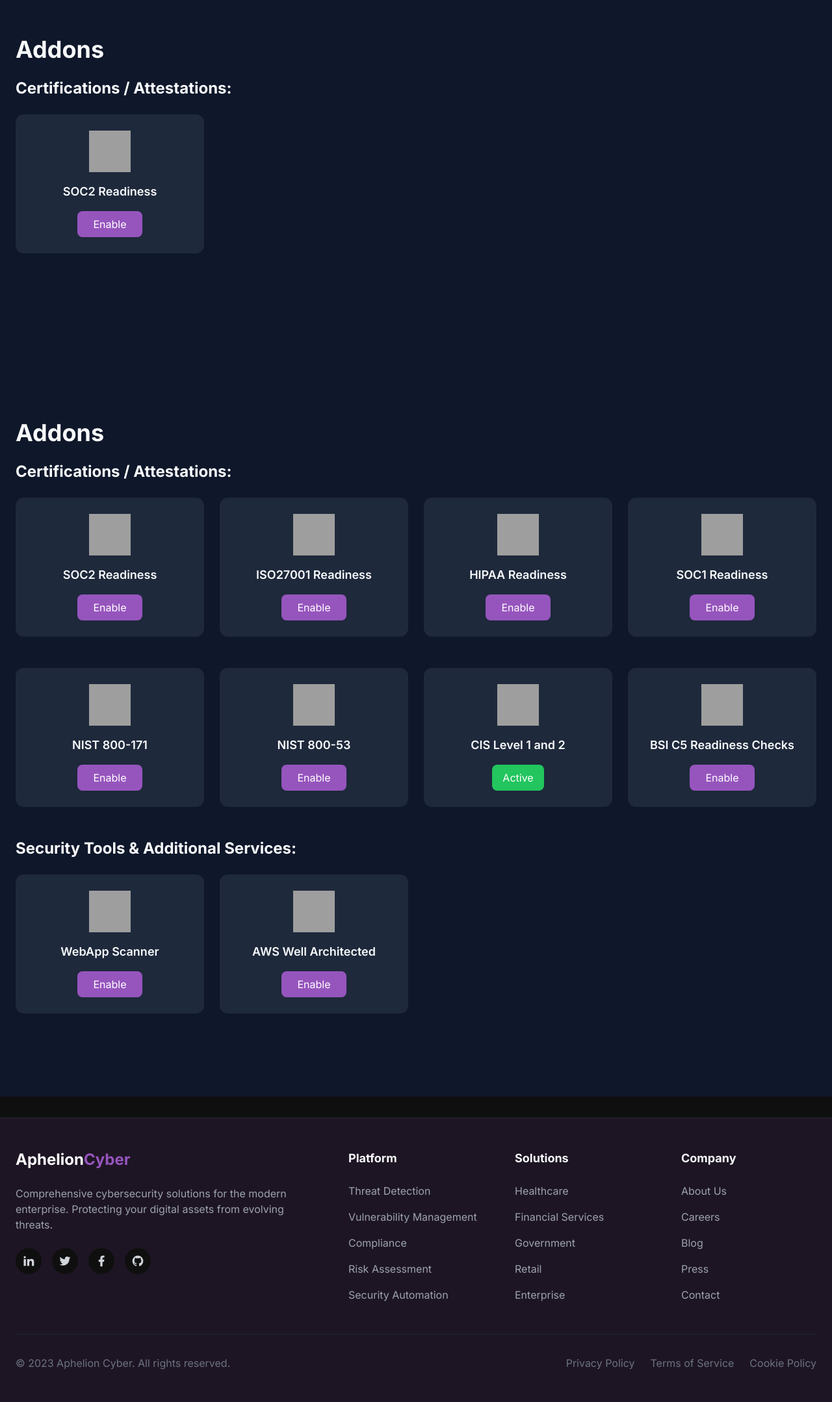
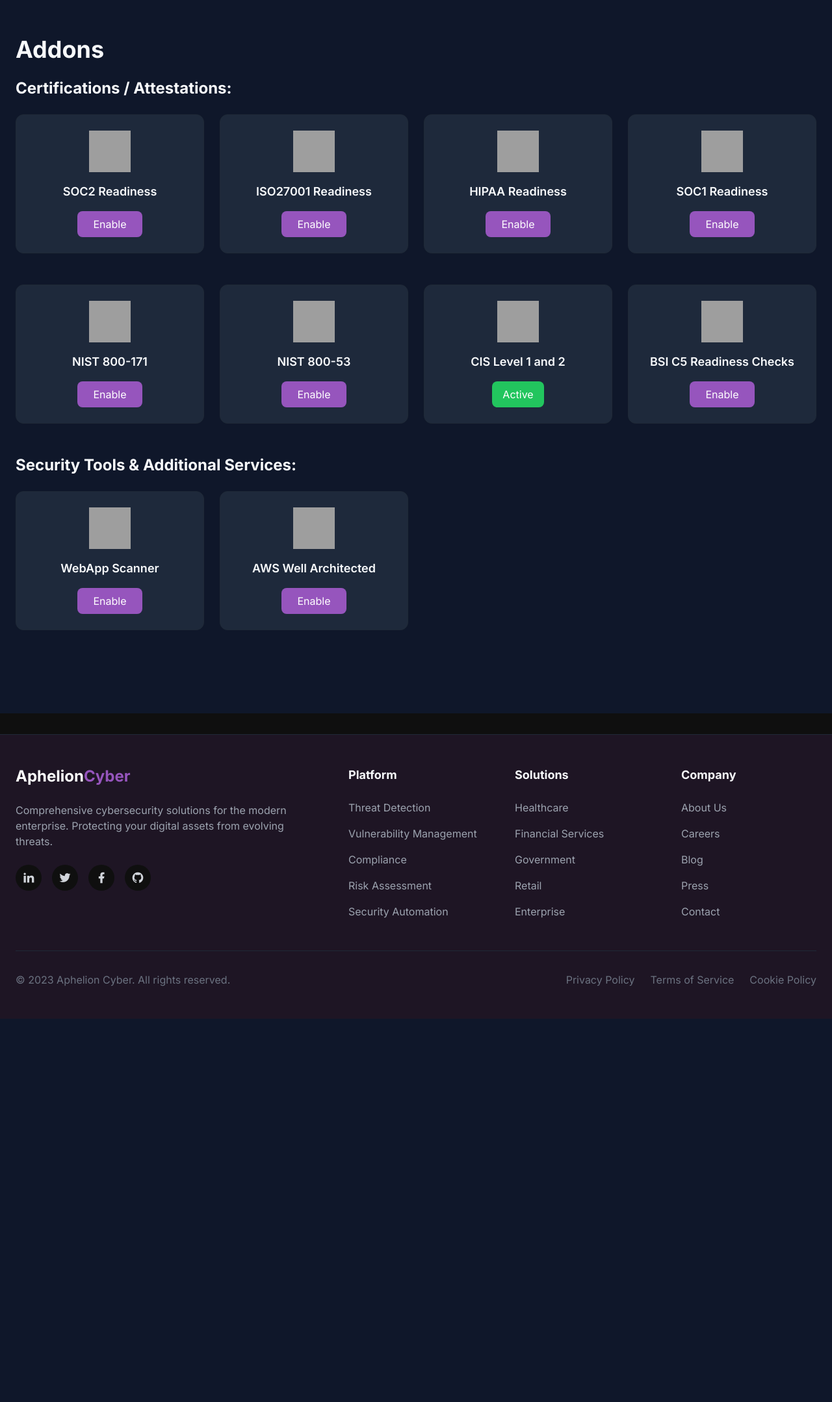
Before and after one commit to Luphonix-Prime/aphelion-cyber-new, a Django app: page /addons/ in a window 1280 px wide. Shown: the part 72-2230 px from the top of the page at 65% size. After the commit the page ends 1640 px from the top, so only its background shows below. Run offline with Django 5.2, Linux system fonts and the light colour scheme; some libraries are stand-ins or nearby versions; grey boxes are pictures that could not be loaded.

Commit message:
refactor(templates): simplify addons.html by removing redundant code and enhancing popup functionality
The changes include removing duplicate content and improving the popup functionality to dynamically update the displayed message based on the selected service. This enhances maintainability and reduces redundancy in the template.

```diff
--- a/templates/website/addons.html
+++ b/templates/website/addons.html
@@ -4,29 +4,7 @@
 {% block meta_description %}Explore additional security certifications, attestations, and tools to enhance your security posture.{% endblock %}
 
 {% block content %}
-<div class="pt-32 pb-20 bg-[#0f172a]">
-    <div class="container mx-auto px-4 md:px-6">
-        <div class="mb-12">
-            <h1 class="text-3xl md:text-4xl font-bold mb-6">Addons</h1>
 
-            <!-- Certifications / Attestations Section -->
-            <div class="mb-12">
-                <h2 class="text-2xl font-bold mb-6">Certifications / Attestations:</h2>
-                <div class="grid grid-cols-1 sm:grid-cols-2 lg:grid-cols-4 gap-6">
-                    <!-- SOC2 Readiness -->
-                    <div class="bg-[#1e293b] border border-gray-800 rounded-xl p-6 flex flex-col items-center">
-                        <img src="/static/images/soc2-logo.png" alt="SOC2" class="w-16 h-16 mb-4">
-                        <h3 class="text-lg font-semibold mb-4">SOC2 Readiness</h3>
-                        <button onclick="showPopup('SOC2 Readiness')" class="bg-[#9655BD] hover:bg-[#8b5cf6] text-white px-6 py-2 rounded-lg transition-colors">
-                            Enable
-                        </button>
-                    </div>
-                    <!-- Add onclick handlers to other Enable buttons similarly -->
-                </div>
-            </div>
-        </div>
-    </div>
-</div>
 
 <!-- Pop-up Dialog -->
 <div id="popup" class="fixed inset-0 bg-black bg-opacity-50 hidden flex items-center justify-center z-50">
@@ -37,7 +15,7 @@
                 <i class="ri-close-line text-2xl"></i>
             </button>
         </div>
-        <p class="text-gray-300 mb-6">Schedule a demo to enable SOC2 Readiness for all cloud accounts</p>
+        <p class="text-gray-300 mb-6" id="popupData">Schedule a demo to enable SOC2 Readiness for all cloud accounts</p>
         <p class="text-gray-300 mb-6">Click "Schedule Demo" to proceed</p>
         <div class="flex justify-end gap-4">
             <button onclick="closePopup()" class="px-6 py-2 border border-gray-600 rounded-lg hover:bg-gray-700 transition-colors">
@@ -53,6 +31,7 @@
 <script>
 function showPopup(service) {
     document.getElementById('popupTitle').textContent = `Purchase ${service}?`;
+    document.getElementById('popupData').textContent = `Schedule a demo to enable ${service}? for all cloud accounts`;
     document.getElementById('popup').classList.remove('hidden');
 }
 
@@ -80,10 +59,10 @@ function scheduleDemo() {
                 <h2 class="text-2xl font-bold mb-6">Certifications / Attestations:</h2>
                 <div class="grid grid-cols-1 sm:grid-cols-2 lg:grid-cols-4 gap-6">
                     <!-- SOC2 Readiness -->
-                    <div class="bg-[#1e293b] border border-gray-800 rounded-xl p-6 flex flex-col items-center">
+                    <div  class="bg-[#1e293b] border border-gray-800 rounded-xl p-6 flex flex-col items-center">
                         <img src="/static/images/soc2-logo.png" alt="SOC2" class="w-16 h-16 mb-4">
                         <h3 class="text-lg font-semibold mb-4">SOC2 Readiness</h3>
-                        <button class="bg-[#9655BD] hover:bg-[#8b5cf6] text-white px-6 py-2 rounded-lg transition-colors">
+                        <button onclick="showPopup('SOC2 Readiness')" class="bg-[#9655BD] hover:bg-[#8b5cf6] text-white px-6 py-2 rounded-lg transition-colors">
                             Enable
                         </button>
                     </div>
@@ -92,16 +71,16 @@ function scheduleDemo() {
                     <div class="bg-[#1e293b] border border-gray-800 rounded-xl p-6 flex flex-col items-center">
                         <img src="/static/images/iso27001-logo.png" alt="ISO27001" class="w-16 h-16 mb-4">
                         <h3 class="text-lg font-semibold mb-4">ISO27001 Readiness</h3>
-                        <button class="bg-[#9655BD] hover:bg-[#8b5cf6] text-white px-6 py-2 rounded-lg transition-colors">
+                        <button onclick="showPopup('ISO27001 Readiness')" class="bg-[#9655BD] hover:bg-[#8b5cf6] text-white px-6 py-2 rounded-lg transition-colors">
                             Enable
                         </button>
                     </div>
 
                     <!-- HIPAA Readiness -->
-                    <div class="bg-[#1e293b] border border-gray-800 rounded-xl p-6 flex flex-col items-center">
+                    <div  class="bg-[#1e293b] border border-gray-800 rounded-xl p-6 flex flex-col items-center">
                         <img src="/static/images/hipaa-logo.png" alt="HIPAA" class="w-16 h-16 mb-4">
                         <h3 class="text-lg font-semibold mb-4">HIPAA Readiness</h3>
-                        <button class="bg-[#9655BD] hover:bg-[#8b5cf6] text-white px-6 py-2 rounded-lg transition-colors">
+                        <button onclick="showPopup('HIPAA Readiness')" class="bg-[#9655BD] hover:bg-[#8b5cf6] text-white px-6 py-2 rounded-lg transition-colors">
                             Enable
                         </button>
                     </div>
@@ -110,7 +89,7 @@ function scheduleDemo() {
                     <div class="bg-[#1e293b] border border-gray-800 rounded-xl p-6 flex flex-col items-center">
                         <img src="/static/images/soc1-logo.png" alt="SOC1" class="w-16 h-16 mb-4">
                         <h3 class="text-lg font-semibold mb-4">SOC1 Readiness</h3>
-                        <button class="bg-[#9655BD] hover:bg-[#8b5cf6] text-white px-6 py-2 rounded-lg transition-colors">
+                        <button onclick="showPopup('SOC1 Readiness')" class="bg-[#9655BD] hover:bg-[#8b5cf6] text-white px-6 py-2 rounded-lg transition-colors">
                             Enable
                         </button>
                     </div>
@@ -125,7 +104,7 @@ function scheduleDemo() {
                     <div class="bg-[#1e293b] border border-gray-800 rounded-xl p-6 flex flex-col items-center">
                         <img src="/static/images/nist-logo.png" alt="NIST" class="w-16 h-16 mb-4">
                         <h3 class="text-lg font-semibold mb-4">NIST 800-171</h3>
-                        <button class="bg-[#9655BD] hover:bg-[#8b5cf6] text-white px-6 py-2 rounded-lg transition-colors">
+                        <button onclick="showPopup('NIST 800-171')" class="bg-[#9655BD] hover:bg-[#8b5cf6] text-white px-6 py-2 rounded-lg transition-colors">
                             Enable
                         </button>
                     </div>
@@ -134,7 +113,7 @@ function scheduleDemo() {
                     <div class="bg-[#1e293b] border border-gray-800 rounded-xl p-6 flex flex-col items-center">
                         <img src="/static/images/nist-logo.png" alt="NIST" class="w-16 h-16 mb-4">
                         <h3 class="text-lg font-semibold mb-4">NIST 800-53</h3>
-                        <button class="bg-[#9655BD] hover:bg-[#8b5cf6] text-white px-6 py-2 rounded-lg transition-colors">
+                        <button onclick="showPopup('NIST 800-53')" class="bg-[#9655BD] hover:bg-[#8b5cf6] text-white px-6 py-2 rounded-lg transition-colors">
                             Enable
                         </button>
                     </div>
@@ -150,7 +129,7 @@ function scheduleDemo() {
                     <div class="bg-[#1e293b] border border-gray-800 rounded-xl p-6 flex flex-col items-center">
                         <img src="/static/images/bsi-logo.png" alt="BSI" class="w-16 h-16 mb-4">
                         <h3 class="text-lg font-semibold mb-4">BSI C5 Readiness Checks</h3>
-                        <button class="bg-[#9655BD] hover:bg-[#8b5cf6] text-white px-6 py-2 rounded-lg transition-colors">
+                        <button onclick="showPopup('BSI C5 Readiness Checks')" class="bg-[#9655BD] hover:bg-[#8b5cf6] text-white px-6 py-2 rounded-lg transition-colors">
                             Enable
                         </button>
                     </div>
@@ -165,7 +144,7 @@ function scheduleDemo() {
                     <div class="bg-[#1e293b] border border-gray-800 rounded-xl p-6 flex flex-col items-center">
                         <img src="/static/images/webapp-scanner.png" alt="WebApp Scanner" class="w-16 h-16 mb-4">
                         <h3 class="text-lg font-semibold mb-4">WebApp Scanner</h3>
-                        <button class="bg-[#9655BD] hover:bg-[#8b5cf6] text-white px-6 py-2 rounded-lg transition-colors">
+                        <button onclick="showPopup('WebApp Scanner')" class="bg-[#9655BD] hover:bg-[#8b5cf6] text-white px-6 py-2 rounded-lg transition-colors">
                             Enable
                         </button>
                     </div>
@@ -174,7 +153,7 @@ function scheduleDemo() {
                     <div class="bg-[#1e293b] border border-gray-800 rounded-xl p-6 flex flex-col items-center">
                         <img src="/static/images/aws-logo.png" alt="AWS" class="w-16 h-16 mb-4">
                         <h3 class="text-lg font-semibold mb-4">AWS Well Architected</h3>
-                        <button class="bg-[#9655BD] hover:bg-[#8b5cf6] text-white px-6 py-2 rounded-lg transition-colors">
+                        <button onclick="showPopup('AWS Well Architected')" class="bg-[#9655BD] hover:bg-[#8b5cf6] text-white px-6 py-2 rounded-lg transition-colors">
                             Enable
                         </button>
                     </div>
```
